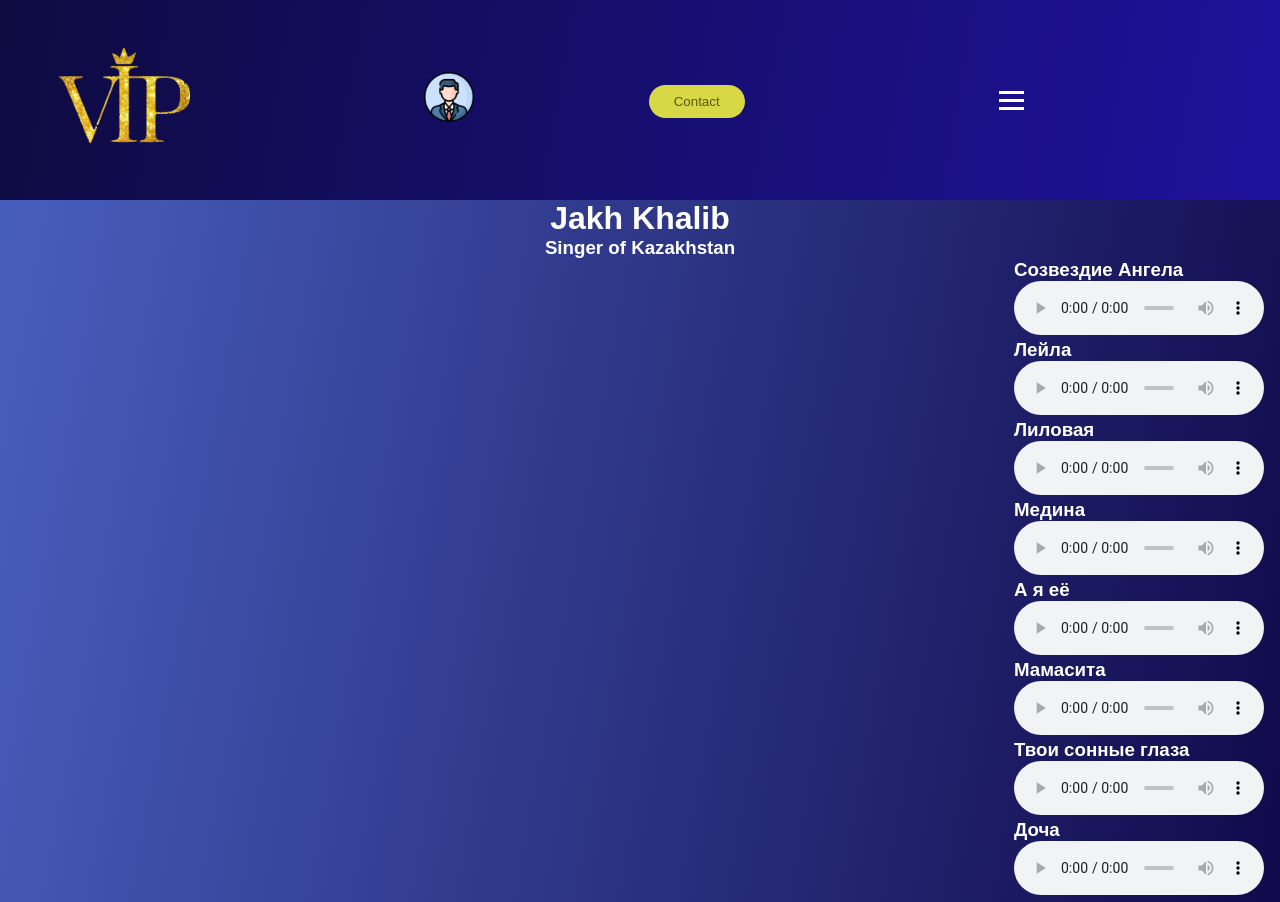
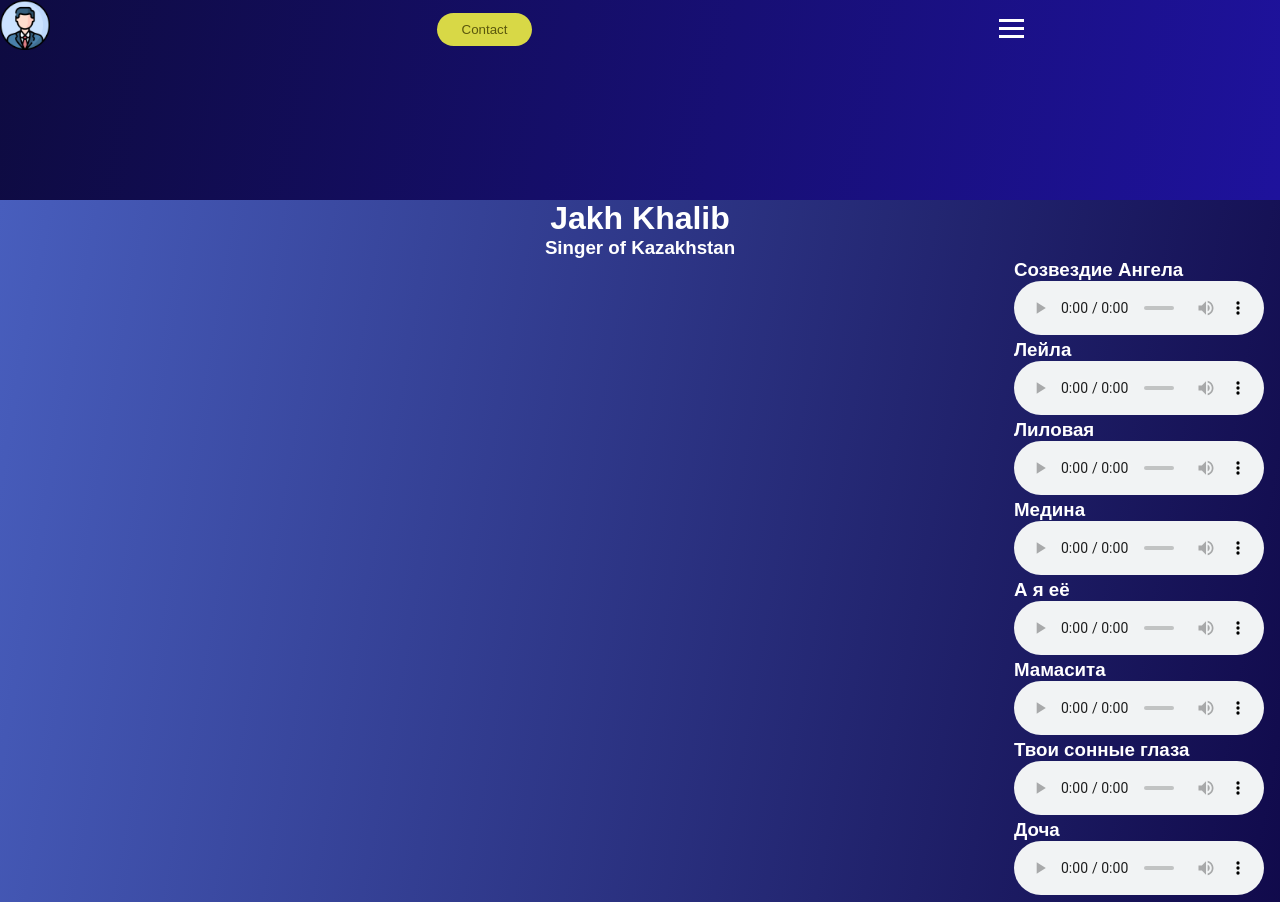
Before and after one commit to Dream25Huck/VipMusic, a plain HTML site: page Jakh-Khalib.html in a window 1280 px wide. Shown: the top 902 px of the page. Drawn offline with Linux system fonts and the light colour scheme.

Commit message:
Update Jakh-Khalib.html

```diff
--- a/Jakh-Khalib.html
+++ b/Jakh-Khalib.html
@@ -10,7 +10,7 @@
 <body>
     <header>
         <nav class="navbar">
-        <img src="img/VipLogo.png"  class="logo">
+
 
             <ul class="nav_links">
                 <li><a href="index.html" id="linkBtn">Home</a></li>
```
